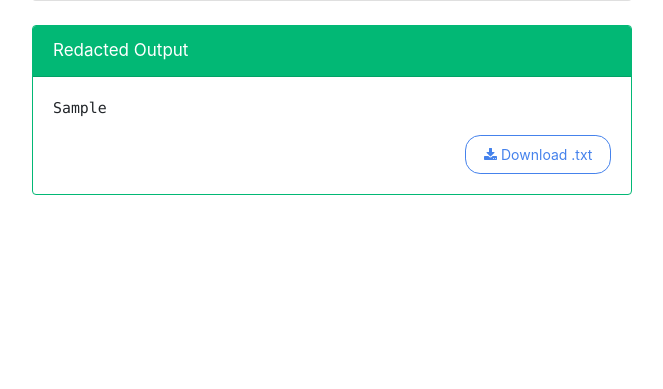
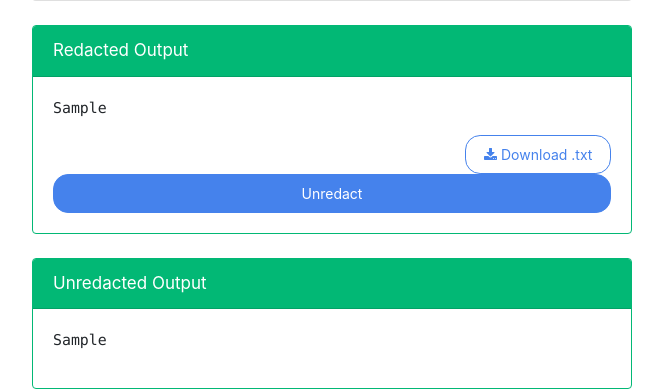
Before and after one commit to jxg210021/anonymization, a Flask app: template website/templates/home.html in a window 1280 px wide. Shown: the part 838-1227 px from the top of the page, without its empty margins (308-971 px from the left). Before the commit the page ends 1033 px from the top, so only its background shows below. Run offline with Flask 3, Linux system fonts and the light colour scheme; the template is opened without the code that fills it: most values are stand-ins (such as "Sample title", 1, 10 or a date in 2020); some libraries are stand-ins or nearby versions.

Commit message:
Added unredact

```diff
--- a/website/templates/base.html
+++ b/website/templates/base.html
@@ -94,12 +94,12 @@
 </script>
 
 <!-- Optional: simple dark-mode support -->
-<style>
+<!--<style>
   @media (prefers-color-scheme: dark) {
     body { background:#121212; color:#e8e8e8; }
     .card { background:#1e1e1e; }
   }
-</style>
+</style>-->
 {% endblock %}
   </body>
 </html>
--- a/website/templates/home.html
+++ b/website/templates/home.html
@@ -70,8 +70,8 @@
 
         <button id="redactBtn" type="submit" class="btn btn-primary btn-block"
         onclick="startRedaction(this);">
-  Redact
-</button>
+          Redact
+        </button>
 
       </form>
     </div>
@@ -96,8 +96,28 @@
         </button>
       </form>
       </div>
+      <div>
+        <form method="POST" action="{{ url_for('views.unredact')}}" class="max-width">
+          <textarea name="redacted_text" class="d-none">{{ redacted_output|e }}</textarea>
+          <button id="unredactBtn" type="submit" class="btn btn-primary btn-block">
+            Unredact
+          </button>
+        </form>
+      </div>
 
       </div>
     </div>
   {% endif %}
+
+  {% if unredacted_output %}
+
+  <div class="card mx-auto mt-4 border-success" style="max-width: 600px;">
+    <div class="card-header bg-success text-white">
+      Unredacted Output
+    </div>
+    <div class="card-body">
+      <pre style="white-space: pre-wrap;">{{ unredacted_output }}</pre>
+
+  {% endif %}
+
 {% endblock %}
--- a/website/uuids.py
+++ b/website/uuids.py
@@ -1,6 +1,7 @@
 from flask import Flask, session
 
 def init_uuids():
+    session.permanent = True
     if 'uuids' not in session:
         session['uuids'] = {}
 
```
Also changed, not shown: website/views.py (+25 -2 lines).
